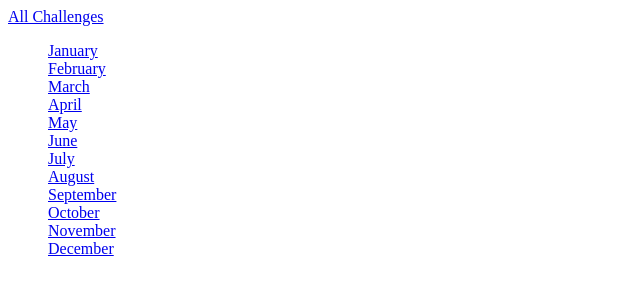
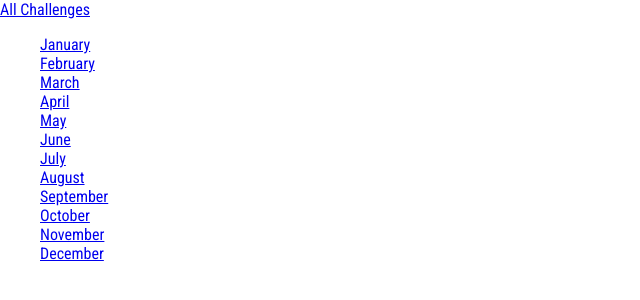
Before and after one commit to miguelnietoa/monthly_challenges, a Django app: page /challenges/ in a window 1280 px wide. Shown: the top 300 px of the page, without its empty margins (0-640 px from the left). Run offline with Django 3.2, Linux system fonts and the light colour scheme.

Commit message:
adding GLOBAL static files

```diff
--- a/monthly_challenges/settings.py
+++ b/monthly_challenges/settings.py
@@ -121,6 +121,9 @@ USE_TZ = True
 # https://docs.djangoproject.com/en/3.2/howto/static-files/
 
 STATIC_URL = '/static/'
+STATICFILES_DIRS = [
+    BASE_DIR / 'static',
+]
 
 # Default primary key field type
 # https://docs.djangoproject.com/en/3.2/ref/settings/#default-auto-field
--- /dev/null
+++ b/static/styles.css
@@ -0,0 +1,9 @@
+@import url('https://fonts.googleapis.com/css2?family=Roboto+Condensed:wght@400;700&display=swap');
+
+html {
+    font-family: 'Roboto Condensed', sans-serif;
+}
+
+body {
+    margin: 0;
+}
--- a/templates/base.html
+++ b/templates/base.html
@@ -1,3 +1,5 @@
+{% load static %}
+
 <!DOCTYPE html>
 <html lang="en">
 <head>
@@ -5,6 +7,7 @@
     <meta http-equiv="X-UA-Compatible" content="IE=edge">
     <meta name="viewport" content="width=device-width, initial-scale=1.0">
     <title>{% block page_title %}My Challenges{% endblock %}</title>
+    <link rel="stylesheet" href="{% static "styles.css"%}">
     {% block css_files %}{% endblock %}
 </head>
 <body>
```
